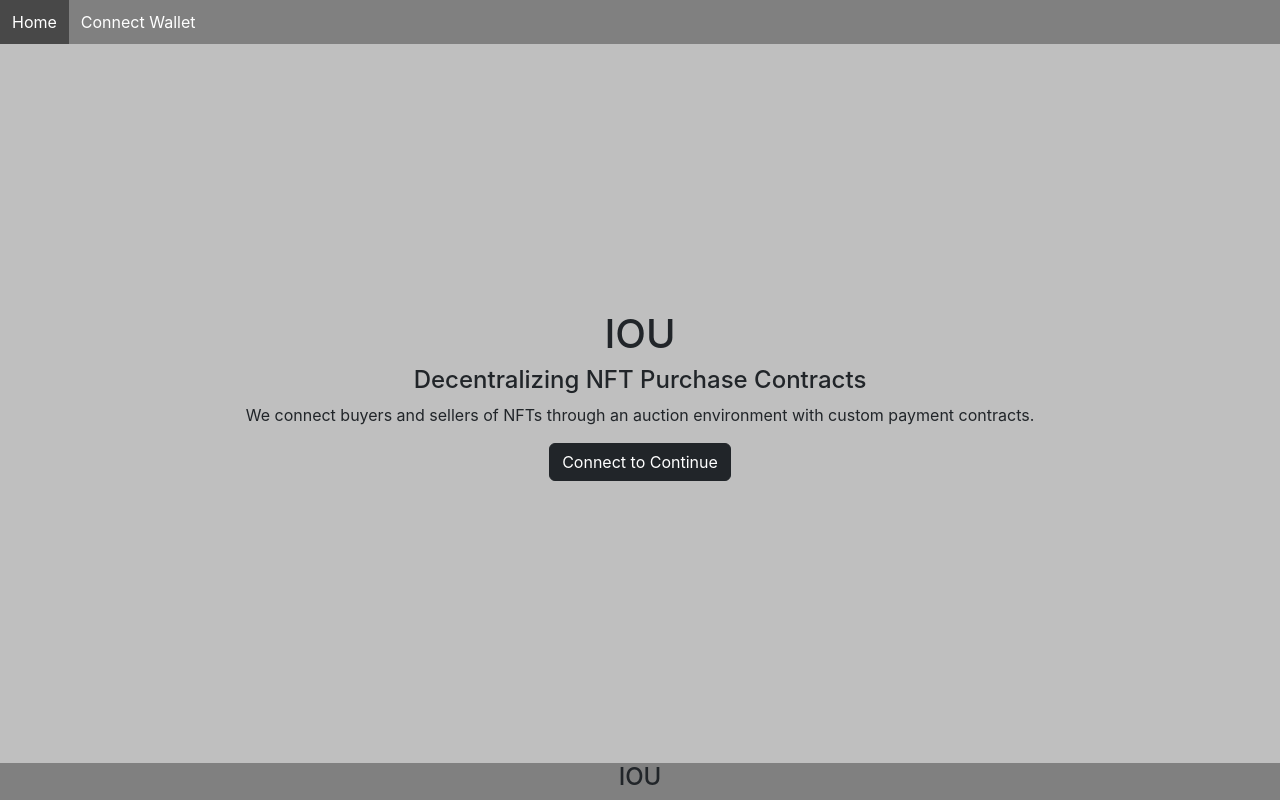
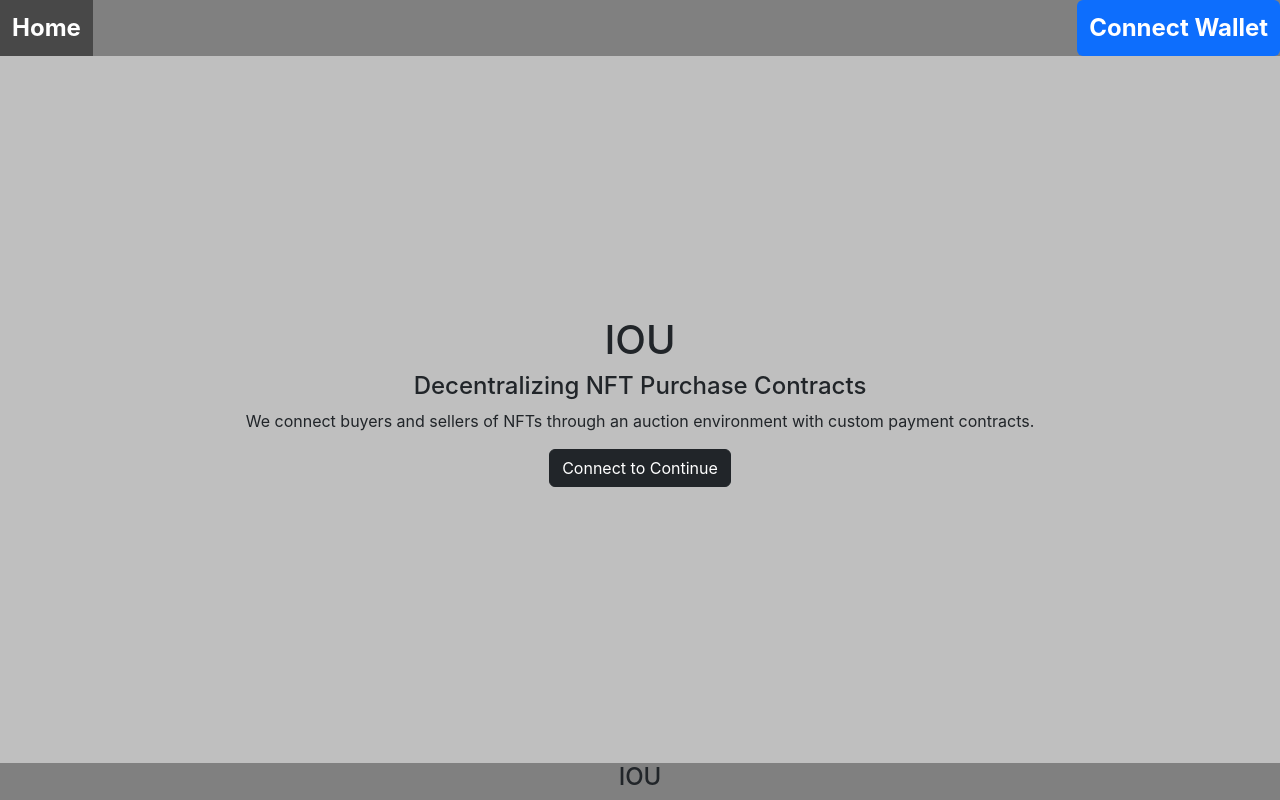
Before and after one commit to InterplanetaryObligationUnifier/HackMoney, a React (Create React App) app in the folder client/: page / in a window 1280 px wide. Built offline with nearby package versions, Linux system fonts and the light colour scheme; what web3modal would draw is missing.

Commit message:
routing improvements

```diff
--- a/client/src/App.css
+++ b/client/src/App.css
@@ -45,12 +45,15 @@ main {
   width: 100%;
 }
 
+#navbar {
+  background-color: grey;
+}
+
 #navbar ul {
   list-style-type: none;
   margin: 0;
   padding: 0;
   overflow: hidden;
-  background-color: grey;
 }
 
 #navbar li {
@@ -64,11 +67,20 @@ main {
 #navbar a {
   text-decoration: none;
   color: white;
+  font-weight: bold;
+  font-size: 1.5rem;
 }
 #navbar li:hover {
   background-color: rgb(72, 72, 72);
   cursor: pointer;
 }
+#disconnectBtn,
+#connectBtn {
+  font-weight: bold;
+  font-size: 1.5rem;
+  color: white;
+}
+
 /* MODAL */
 .modal-content {
   box-shadow: 10px 10px 15px;
--- a/client/src/components/Main/LandingPage.jsx
+++ b/client/src/components/Main/LandingPage.jsx
@@ -1,10 +1,10 @@
 import React from 'react';
-import { useNavigate } from 'react-router-dom';
+import { Link, useNavigate } from 'react-router-dom';
 import useWeb3 from '../hooks/useWeb3';
 import { connectWallet } from '../Wallet/connectors';
 
 const LandingPage = () => {
-  const { setWeb3, setWalletAddress } = useWeb3();
+  const { setWeb3, walletAddress, setWalletAddress } = useWeb3();
   const navigate = useNavigate();
   const handleClick = async () => {
     try {
@@ -28,9 +28,15 @@ const LandingPage = () => {
           with custom payment contracts.
         </p>
         <p>
-          <button onClick={handleClick} className="btn btn-dark">
-            Connect to Continue
-          </button>
+          {walletAddress ? (
+            <Link className="btn btn-dark" to="/gallery">
+              View NFTs
+            </Link>
+          ) : (
+            <button onClick={handleClick} className="btn btn-dark">
+              Connect to Continue
+            </button>
+          )}
         </p>
       </div>
     </section>
--- a/client/src/components/Main/Main.jsx
+++ b/client/src/components/Main/Main.jsx
@@ -1,10 +1,18 @@
-import React from 'react';
-import { Route, Routes } from 'react-router-dom';
+import React, { useEffect } from 'react';
+import { Route, Routes, useNavigate } from 'react-router-dom';
+import useWeb3 from '../hooks/useWeb3';
 import Gallery from './Gallery';
 import LandingPage from './LandingPage';
 import Profile from './Profile';
 import SingleNft from './SingleNft';
 const Main = () => {
+  const { web3 } = useWeb3();
+  const navigate = useNavigate();
+  useEffect(() => {
+    if (!web3) {
+      navigate('/');
+    }
+  }, [web3]);
   return (
     <main className="p-3">
       <Routes>
--- a/client/src/components/Navbar/ConnectWalletBtn.jsx
+++ b/client/src/components/Navbar/ConnectWalletBtn.jsx
@@ -27,9 +27,13 @@ const ConnectWalletBtn = () => {
   return (
     <>
       {walletAddress ? (
-        <div onClick={handleDisconnect}>Disconnect</div>
+        <div id="disconnectBtn" onClick={handleDisconnect}>
+          Disconnect
+        </div>
       ) : (
-        <div onClick={handleConnect}>Connect Wallet</div>
+        <div id="connectBtn" onClick={handleConnect}>
+          Connect Wallet
+        </div>
       )}
     </>
   );
--- a/client/src/components/Navbar/Navbar.jsx
+++ b/client/src/components/Navbar/Navbar.jsx
@@ -6,7 +6,7 @@ import ConnectWalletBtn from './ConnectWalletBtn';
 const Navbar = () => {
   const { walletAddress } = useWeb3();
   return (
-    <div id="navbar">
+    <div id="navbar" className="d-flex justify-content-between">
       <ul>
         <li>
           <Link to="/">Home</Link>
@@ -21,7 +21,9 @@ const Navbar = () => {
             </li>
           </>
         ) : null}
-        <li>
+      </ul>
+      <ul>
+        <li className={walletAddress ? 'btn btn-danger' : 'btn btn-primary'}>
           <ConnectWalletBtn />
         </li>
       </ul>
```
